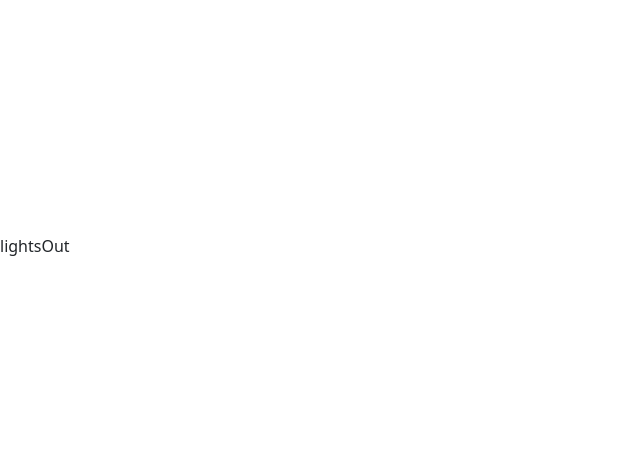
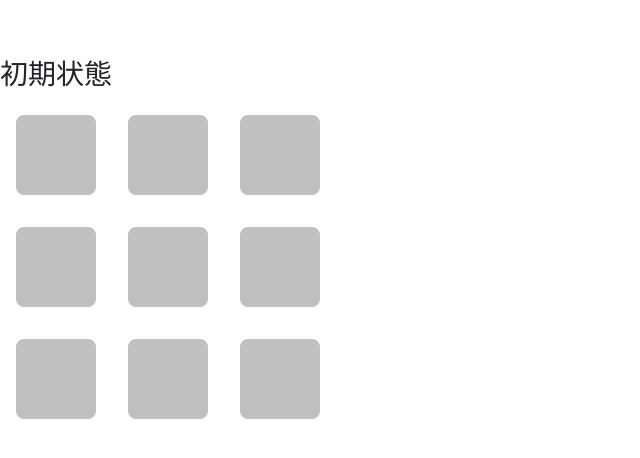
Before and after one commit to ProjectGimmit/settingPages, a React (Vite) app: page /config/lightsOut in a window 1280 px wide. Shown: the part 154-612 px from the top of the page, without its empty margins (0-640 px from the left). Built offline with nearby package versions, Linux system fonts and the light colour scheme.

Commit message:
add:ライツアウト

```diff
--- a/src/componets/lightsOut.tsx
+++ b/src/componets/lightsOut.tsx
@@ -1,9 +1,44 @@
-import React from 'react'
+import React, { useState } from 'react';
 
-const lightsOut = () => {
+// ライツアウト配列
+const LightsOut = () => {
+  const [lights, setLights] = useState([
+    [true, true, true],
+    [true, true, true],
+    [true, true, true]
+  ]);
+
+  const handleClick = (row: number, col: number) => {
+    const newLights = lights.map((rowArr, rowIndex) =>
+      rowArr.map((light, colIndex) =>
+        rowIndex === row && colIndex === col ? !light : light
+      )
+    );
+
+    setLights(newLights);
+  };
+
   return (
-    <div>lightsOut</div>
-  )
-}
+    <div>
+      <h3>初期状態</h3>
+      {lights.map((row, rowIndex) => (
+        <div key={rowIndex}>
+          {row.map((light, colIndex) => (
+            <button
+              key={colIndex}
+              onClick={() => handleClick(rowIndex, colIndex)}
+              style={{
+                width: '5rem',
+                height: '5rem',
+                margin: '1rem',
+                background: light ? '#C0C0C0' : '#B0FFA0',
+              }}
+            />
+          ))}
+        </div>
+      ))}
+    </div>
+  );
+};
 
-export default lightsOut
+export default LightsOut;
```
